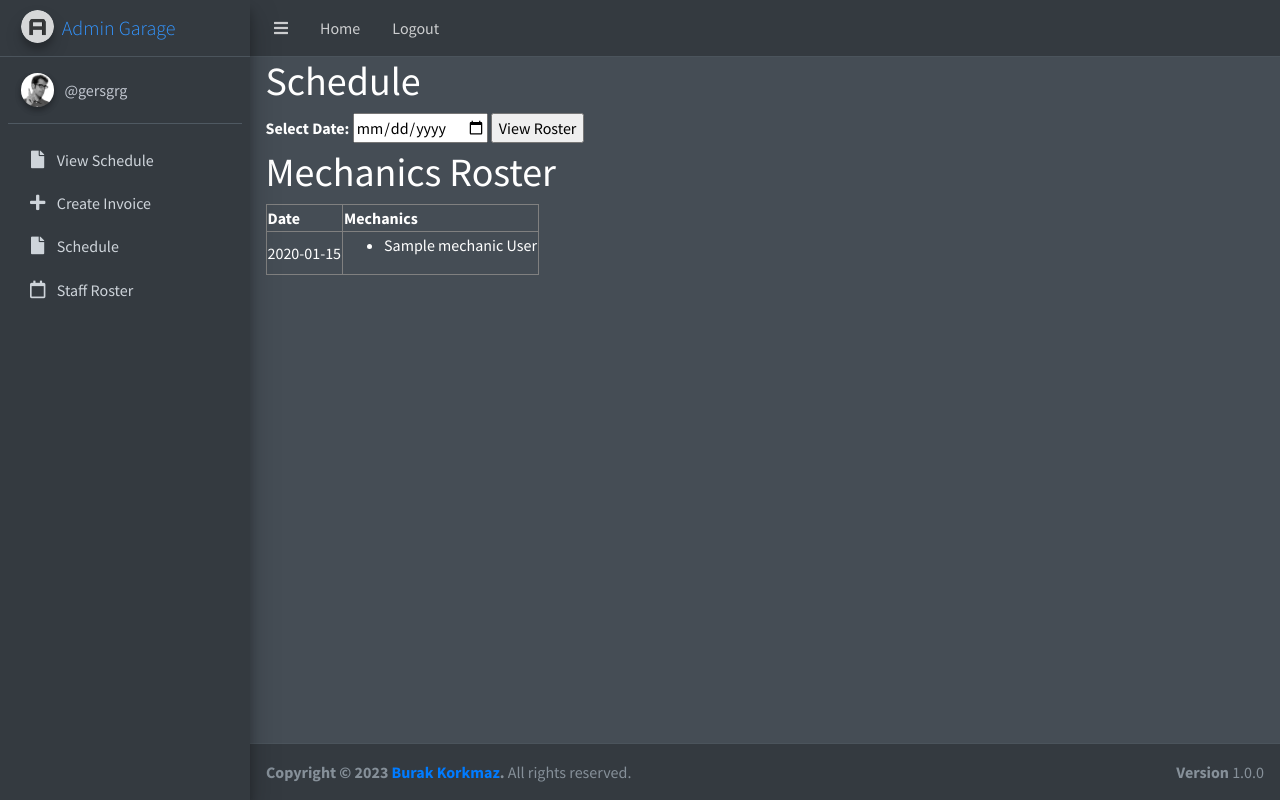
After one commit to Brkkrkmz/gers_garage, a Flask app: template templates/admin_view_roster.html in a window 1280 px wide. The commit adds this page. Run offline with Flask 3, Linux system fonts and the light colour scheme; the template is opened without the code that fills it: most values are stand-ins (such as "Sample title", 1, 10 or a date in 2020); some libraries are stand-ins or nearby versions.

Commit message:
bring roster

```diff
--- a/templates/admin_base.html
+++ b/templates/admin_base.html
@@ -83,6 +83,12 @@
                   <p>Schedule</p>
               </a>
           </li>
+          <li class="nav-item">
+            <a href="admin_view_roster.html" class="nav-link">
+                <i class="nav-icon far fa-calendar"></i>
+                <p>Staff Roster</p>
+            </a>
+        </li>
         </ul>
       </nav>
       <!-- /.sidebar-menu -->
--- /dev/null
+++ b/templates/admin_view_roster.html
@@ -0,0 +1,48 @@
+{% extends "admin_base.html" %}
+
+{% block content %}
+
+<!DOCTYPE html>
+<html>
+<head>
+    <title>Schedule</title>
+</head>
+<body>
+<h1>Schedule</h1>
+<form id="dateForm" action="{{ url_for('admin_view_roster') }}" method="post">
+    <label for="date">Select Date:</label>
+    <input type="date" id="date" name="date" oninput="disableDays(this)">
+    <input type="submit" value="View Roster">
+</form>
+<script>
+  function disableDays(dateInput) {
+    var selectedDate = new Date(dateInput.value);
+    if (selectedDate.getDay() !== 1) {
+      dateInput.value = '';
+      alert('Pazartesi günleri dışında tarih seçemezsiniz.');
+    }
+  }
+</script>
+<h1>Mechanics Roster</h1>
+<table border="1">
+    <tr>
+        <th>Date</th>
+        <th>Mechanics</th>
+    </tr>
+    {% for date, mechanics in mechanics_list %}
+        <tr>
+            <td>{{ date }}</td>
+            <td>
+                <ul>
+                    {% for name, surname in mechanics %}
+                        <li>{{ name }} {{ surname }}</li>
+                    {% endfor %}
+                </ul>
+            </td>
+        </tr>
+    {% endfor %}
+</table>
+</body>
+</html>
+
+{% endblock %}
```
Also changed, not shown: admin.py (+31 -1 lines).
